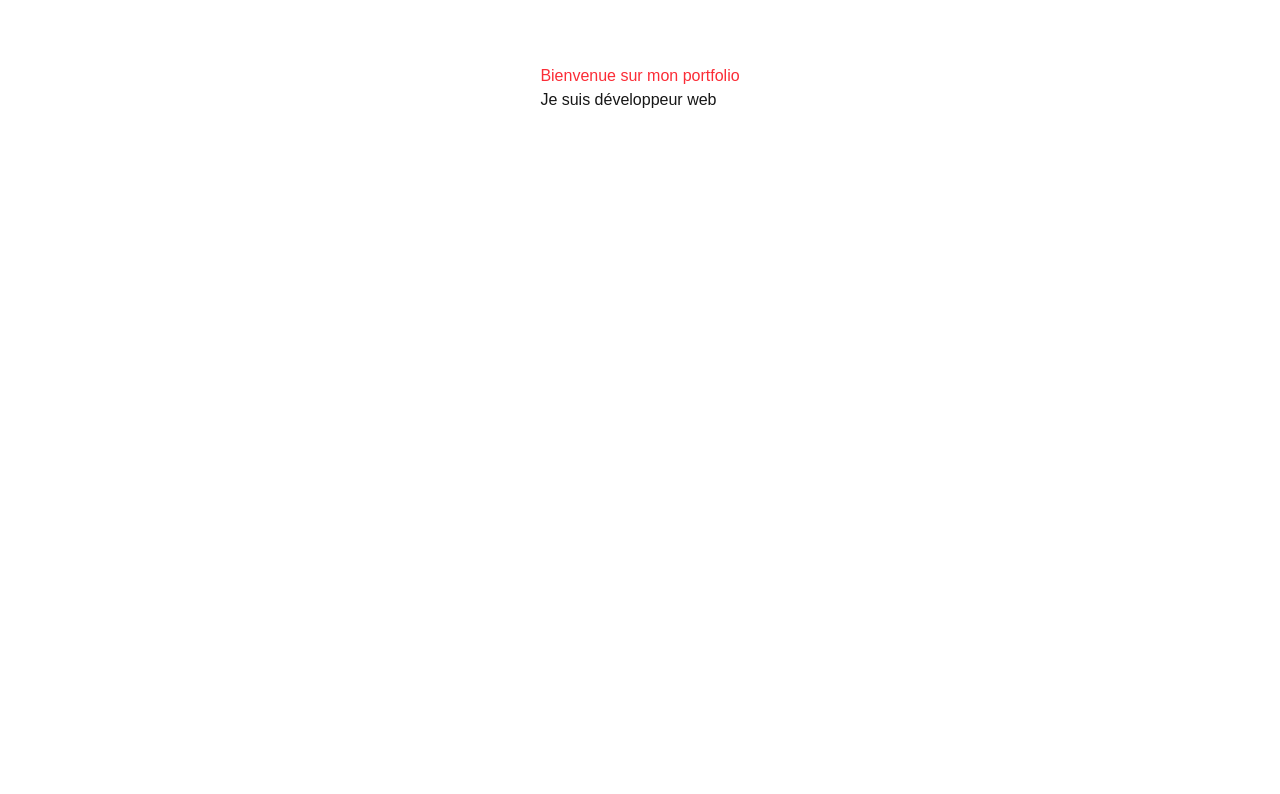
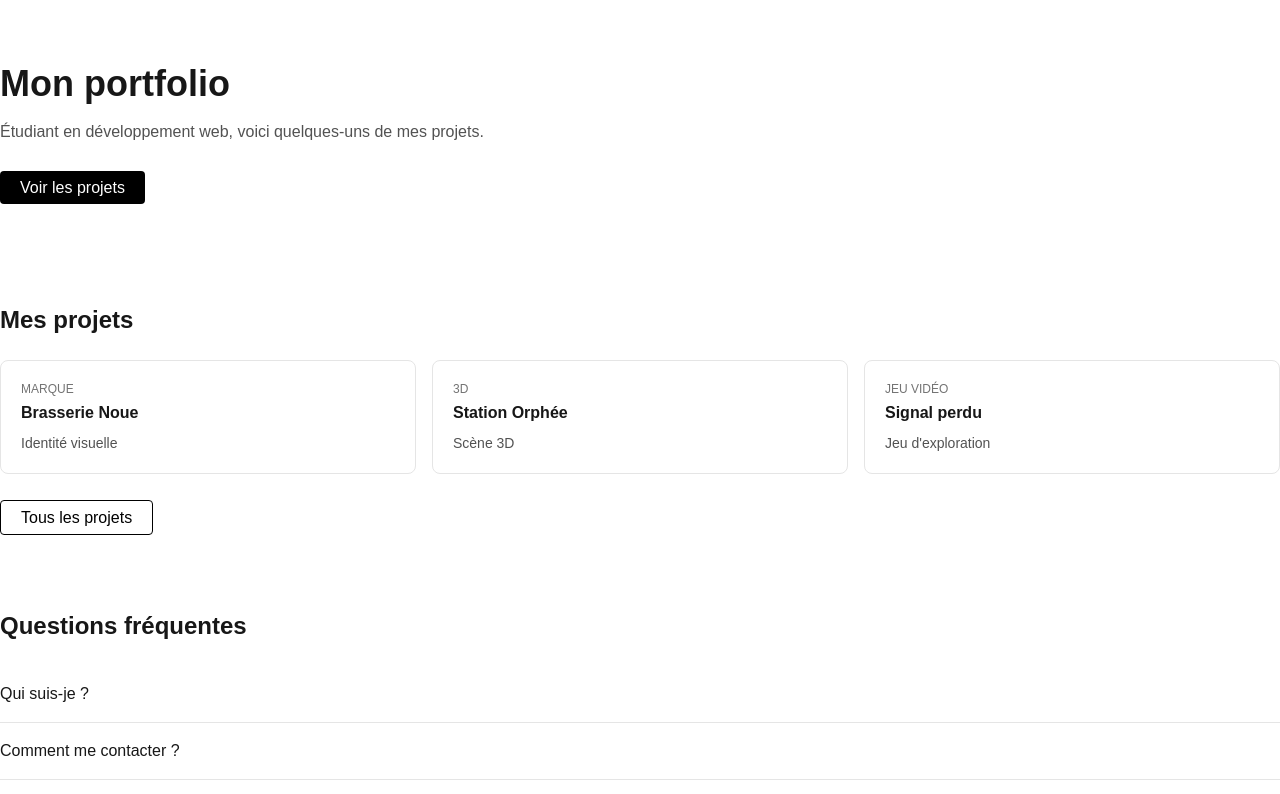
Before and after one commit to mincho95/portfolio-cours, a Next.js app: page / in a window 1280 px wide. Shown: the top 794 px of the page. Built offline with nearby package versions, Linux system fonts and the light colour scheme.

Commit message:
Page d'accueil v0
Ajout de la page d'accueil

```diff
--- a/app/page.tsx
+++ b/app/page.tsx
@@ -1,8 +1,52 @@
+import Accordeon from "@/componants/accordeon"
+import Bouton from "@/componants/bouton"
+import Carte from "@/componants/carte"
+import Hero from "@/componants/hero"
+import Section from "@/componants/section"
+
+type Projet = {
+    id: number
+    titre: string
+    resume: string
+    categorie: string
+}
+
+const PROJETS: Projet[] = [
+    { id: 1, titre: "Brasserie Noue", resume: "Identité visuelle", categorie: "Marque" },
+    { id: 2, titre: "Station Orphée", resume: "Scène 3D", categorie: "3D" },
+    { id: 3, titre: "Signal perdu", resume: "Jeu d'exploration", categorie: "Jeu vidéo" },
+]
+
 export default function Accueil() {
-  return (
-    <main className="mx-auto max-w-3xl px-6 py-16">
-      <h1 className="text-red-500">Bienvenue sur mon portfolio</h1>
-      <p>Je suis développeur web</p>
-    </main>
-  )
+    return (
+        <>
+            <Hero
+                titre="Mon portfolio"
+                texte="Étudiant en développement web, voici quelques-uns de mes projets."
+            />
+            <Section titre="Mes projets">
+                <div className="grid gap-4 sm:grid-cols-3">
+                    {PROJETS.map((projet) => (
+                        <Carte
+                            key={projet.id}
+                            titre={projet.titre}
+                            resume={projet.resume}
+                            categorie={projet.categorie}
+                        />
+                    ))}
+                </div>
+                <div className="mt-8">
+                    <Bouton label="Tous les projets" href="/projets" variante="contour" />
+                </div>
+            </Section>
+            <Section titre="Questions fréquentes">
+                <Accordeon question="Qui suis-je ?">
+                    Un étudiant en développement web.
+                </Accordeon>
+                <Accordeon question="Comment me contacter ?">
+                    Rendez-vous sur la page Contact.
+                </Accordeon>
+            </Section>
+        </>
+    )
 }
--- /dev/null
+++ b/componants/accordeon.tsx
@@ -0,0 +1,21 @@
+"use client"
+
+import { useState, type ReactNode } from "react"
+
+type Props = {
+    question: string
+    children: ReactNode
+}
+
+export default function Accordeon({ question, children }: Props) {
+    const [ouvert, setOuvert] = useState(false)
+
+    return (
+        <div className="border-b border-neutral-200 py-4">
+            <button onClick={() => setOuvert(!ouvert)} className="font-medium">
+                {question}
+            </button>
+            {ouvert && <p className="mt-2 text-neutral-600">{children}</p>}
+        </div>
+    )
+}
--- /dev/null
+++ b/componants/bouton.tsx
@@ -0,0 +1,21 @@
+import Link from "next/link"
+
+type Props = {
+    label: string
+    href: string
+    variante?: "plein" | "contour"
+}
+
+export default function Bouton({ label, href, variante = "plein" }: Props) {
+
+    const style =
+        variante === "plein"
+            ? "bg-black text-white"
+            : "border border-black text-black"
+
+    return (
+        <Link href={href} className={`rounded px-5 py-2 ${style}`}>
+            {label}
+        </Link>
+    )
+}
--- /dev/null
+++ b/componants/carte.tsx
@@ -0,0 +1,15 @@
+type Props = {
+    titre: string
+    resume: string
+    categorie: string
+}
+
+export default function Carte({ titre, resume, categorie }: Props) {
+    return (
+        <article className="rounded-lg border border-neutral-200 p-5">
+            <p className="text-xs uppercase text-neutral-500">{categorie}</p>
+            <h3 className="mt-1 font-semibold">{titre}</h3>
+            <p className="mt-2 text-sm text-neutral-600">{resume}</p>
+        </article>
+    )
+}
--- /dev/null
+++ b/componants/hero.tsx
@@ -0,0 +1,18 @@
+import Bouton from "@/componants/bouton"
+
+type Props = {
+    titre: string
+    texte: string
+}
+
+export default function Hero({ titre, texte }: Props) {
+    return (
+        <div className="py-16">
+            <h1 className="max-w-xl text-4xl font-semibold">{titre}</h1>
+            <p className="mt-4 max-w-lg text-neutral-600">{texte}</p>
+            <div className="mt-8">
+                <Bouton label="Voir les projets" href="/projets" />
+            </div>
+        </div>
+    )
+}
--- /dev/null
+++ b/componants/pied-de-page.tsx
@@ -0,0 +1,9 @@
+const annee = 2026
+
+export default function PiedDePage() {
+    return (
+        <footer className="mt-16 border-t border-neutral-200 py-8 text-sm">
+            <p>Mon portfolio - étudiant en développement web - {annee}</p>
+        </footer>
+    )
+}
--- /dev/null
+++ b/componants/section.tsx
@@ -0,0 +1,15 @@
+import type { ReactNode } from "react"
+
+type Props = {
+    titre: string
+    children: ReactNode
+}
+
+export default function Section({ titre, children }: Props) {
+    return (
+        <section className="py-10">
+            <h2 className="mb-6 text-2xl font-semibold">{titre}</h2>
+            {children}
+        </section>
+    )
+}
```
